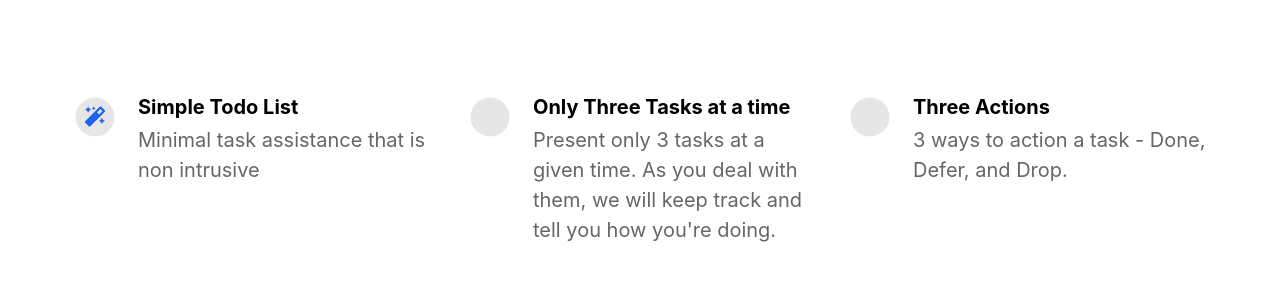
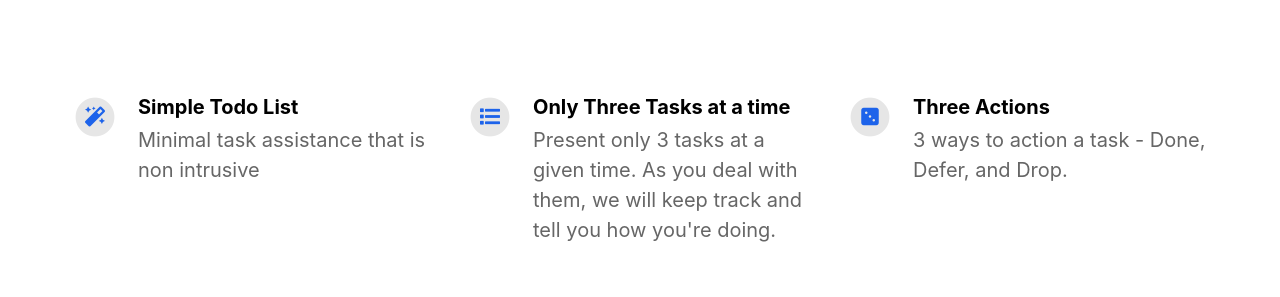
Before and after one commit to EcMscS/threeToDo, a Jekyll site: the page built from index.html, in a window 1280 px wide. Shown: the part 987-1284 px from the top of the page. Built offline with Jekyll 4.4.1, drawn with Linux system fonts in a browser that asks for light colours; nearby versions of some CDN libraries.

Commit message:
Update _config.yml
Fix icons

```diff
--- a/_config.yml
+++ b/_config.yml
@@ -41,11 +41,11 @@ features                                  :
 
   - title                                 : Only Three Tasks at a time
     description                           : Present only 3 tasks at a given time.  As you deal with them, we will keep track and tell you how you're doing.
-    fontawesome_icon_name                 : list-check
+    fontawesome_icon_name                 : list
 
   - title                                 : Three Actions
     description                           : 3 ways to action a task - Done, Defer, and Drop.
-    fontawesome_icon_name                 : 3
+    fontawesome_icon_name                 : dice-three
 
   - title                                 : # New Feature Title
     description                           : # New Feature Description
```
